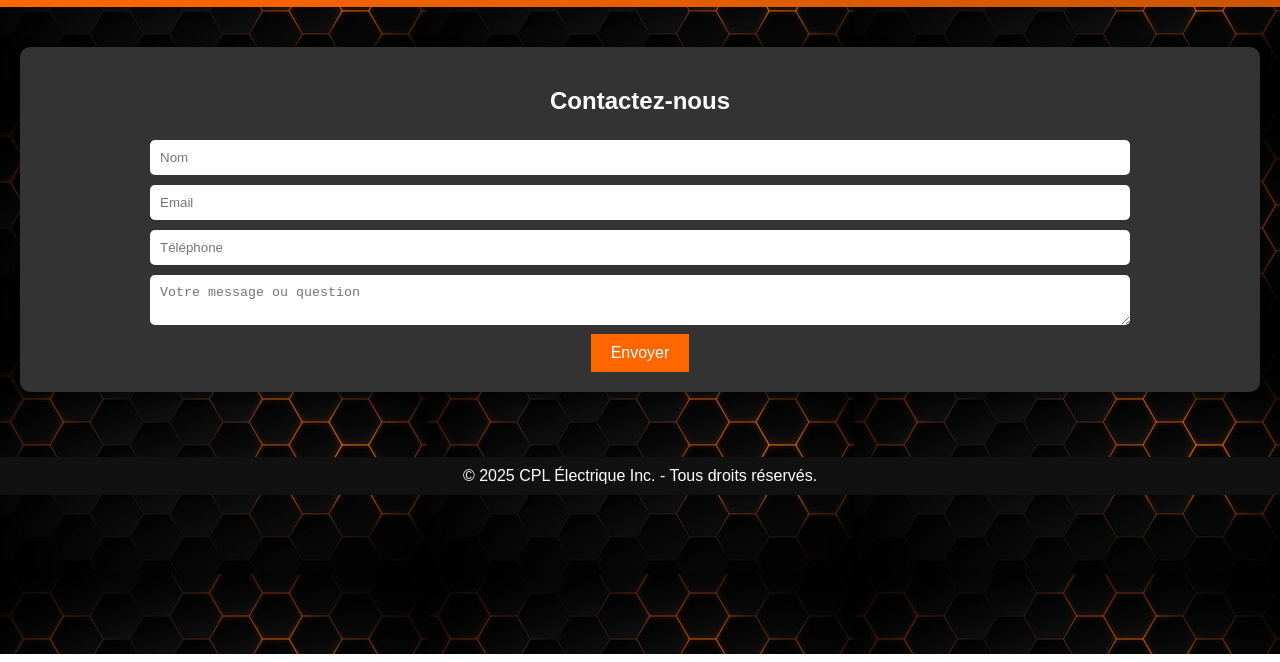
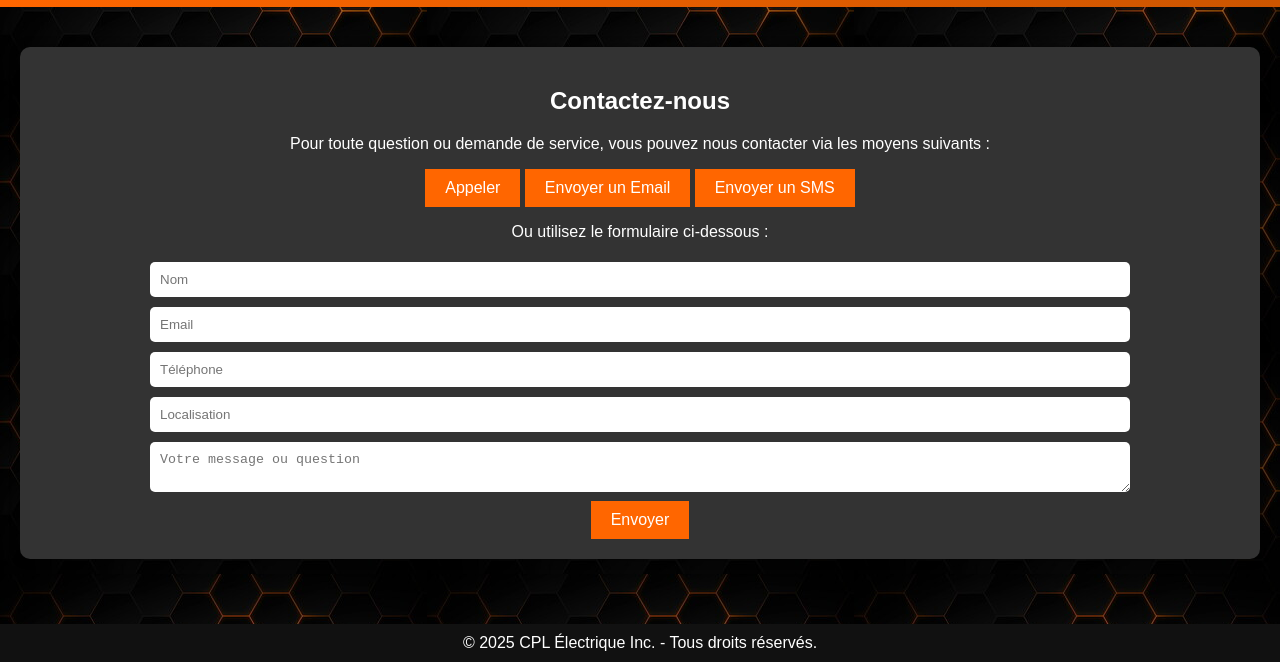
Before and after one commit to TheWhiteNakk/electriquecpl, a plain HTML site: page contact.html in a window 1280 px wide. Shown: the part 146-808 px from the top of the page. Drawn offline with nearby package versions, Linux system fonts and the light colour scheme.

Commit message:
Update contact.html

```diff
--- a/contact.html
+++ b/contact.html
@@ -103,12 +103,19 @@
     <div class="container">
         <section id="contact" class="contact">
             <h2>Contactez-nous</h2>
+            <p>Pour toute question ou demande de service, vous pouvez nous contacter via les moyens suivants :</p>
+            <button onclick="window.location.href='tel:+15148855407'">Appeler</button>
+            <button onclick="window.location.href='mailto:info@cplelectrique.com'">Envoyer un Email</button>
+            <button onclick="window.location.href='sms:+15148855407'">Envoyer un SMS</button>
+            <p>Ou utilisez le formulaire ci-dessous :</p>
             <form id="contact-form">
                 <input type="text" id="nom" name="nom" placeholder="Nom" required>
                 <br>
                 <input type="email" id="email" name="email" placeholder="Email" required>
                 <br>
                 <input type="tel" id="telephone" name="telephone" placeholder="Téléphone" required>
+                <br>
+                <input type="text" id="localisation" name="localisation" placeholder="Localisation" required>
                 <br>
                 <textarea id="message_questions" name="message_questions" placeholder="Votre message ou question" required></textarea>
                 <br>
@@ -126,6 +133,7 @@
                         nom: document.getElementById("nom").value,
                         email: document.getElementById("email").value,
                         telephone: document.getElementById("telephone").value,
+                        localisation: document.getElementById("localisation").value,
                         message: document.getElementById("message_questions").value
                     }).then(
                         function(response) {
@@ -146,5 +154,6 @@
 </body>
 </html>
 
+
 </body>
 </html>
```
